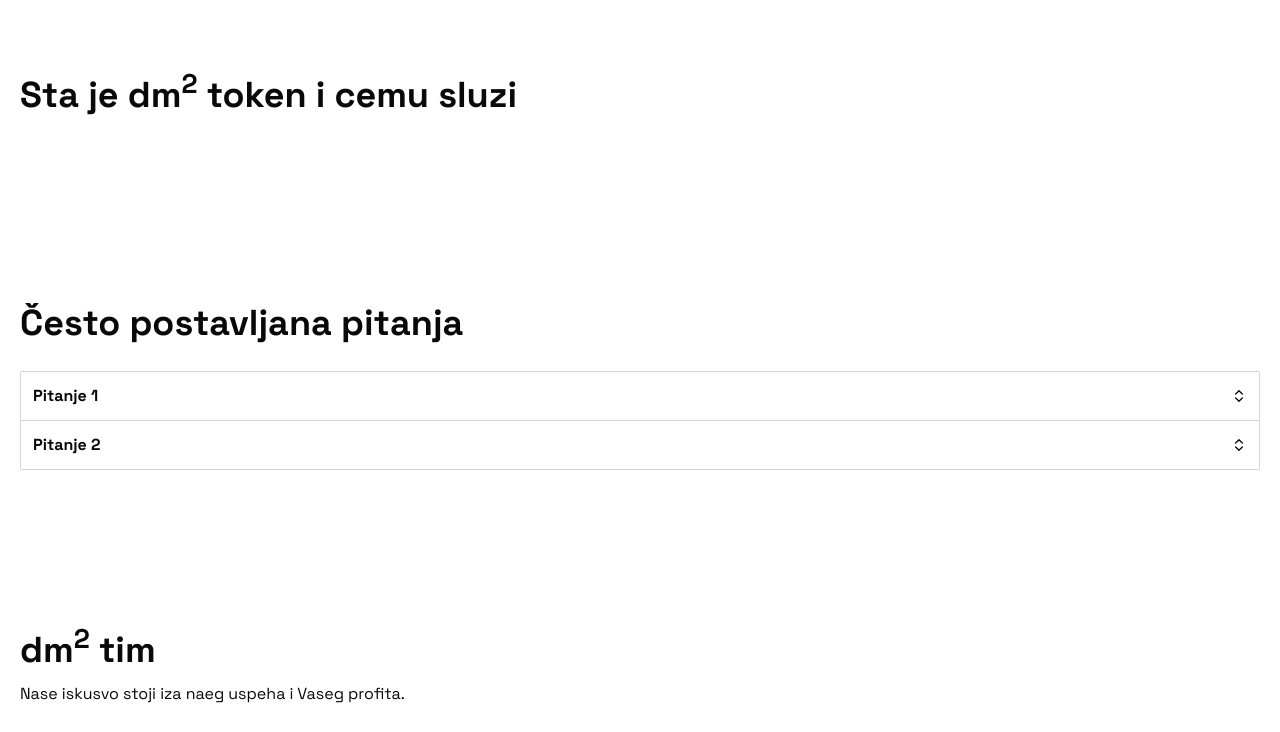
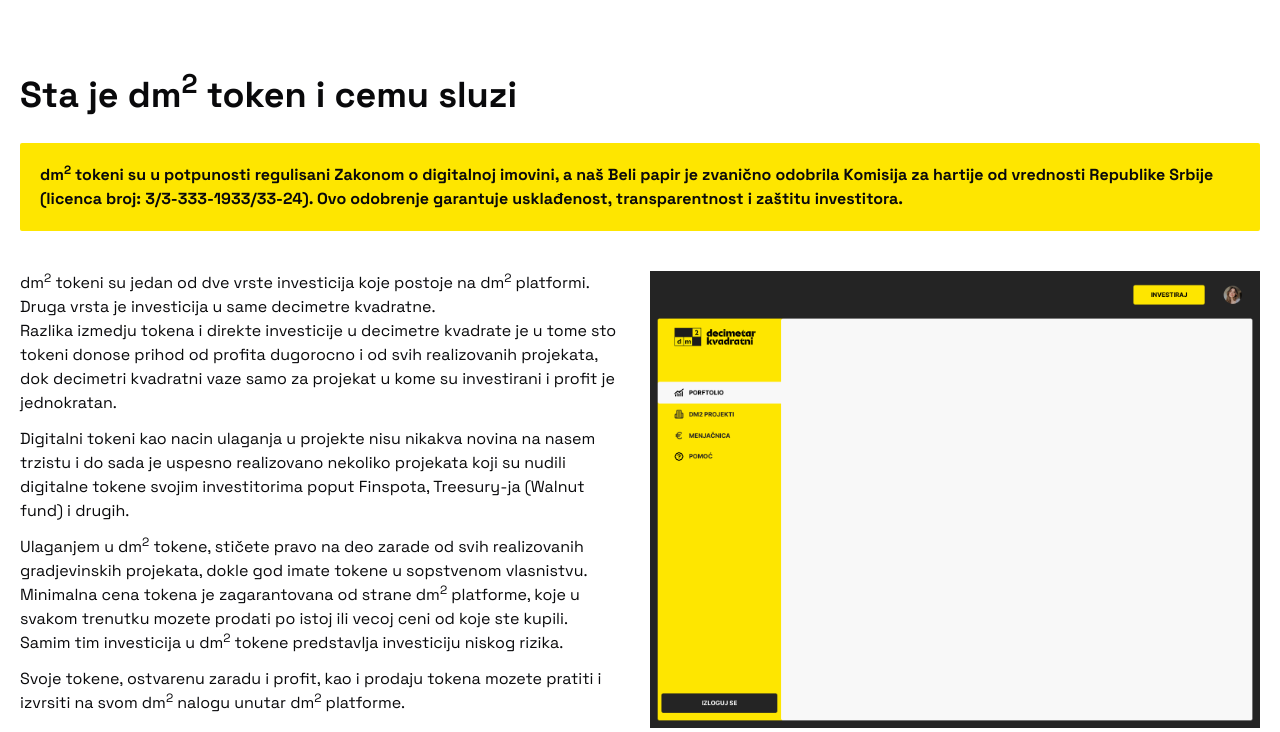
Before and after one commit to develo-pera/dm2, a Next.js app: page / in a window 1280 px wide. Shown: the part 3337-4069 px from the top of the page. Built offline with nearby package versions, Linux system fonts and the light colour scheme; grey boxes are pictures that could not be loaded.

Commit message:
Add token section

```diff
--- a/src/app/components/landing/about.tsx
+++ b/src/app/components/landing/about.tsx
@@ -32,7 +32,7 @@
         <div className="bg-zinc-100 p-5 md:p-10 rounded-xs flex flex-col gap-5">
           <p className="font-bold text-lg uppercase mb-3">Direktna investicija u projekte</p>
           <p>
-            Kroz našu platformu investitori mogu da ulože svoj novac direktno u građevinske projekte, tj. stambeno-poslovne komplekse u veoma najranijoj fazi.</p>
+            Kroz našu platformu investitori mogu da ulože svoj novac direktno u građevinske projekte, tj. stambeno-poslovne komplekse, hotele, kancelarije, poslovne centre, itd. u najranijoj fazi.</p>
           <p>Veličina investicije kreće od cene jedne desetine kvadrata u izgradnji, tj. decimetra kvadratnog, a moguće je investirati u više decimetara ili metara kvadratnih, pa do čak i jednu ili više celokupnih jedinica.
           </p>
         </div>
--- a/src/app/components/landing/token.tsx
+++ b/src/app/components/landing/token.tsx
@@ -1,7 +1,30 @@
+import Image from "next/image";
+
 const Token = () => {
   return (
     <div id="dm2-token" className="max-w-7xl mx-auto p-5 py-20">
       <h2 className="text-4xl font-bold mb-7">Sta je dm<sup>2</sup> token i cemu sluzi</h2>
+      <div>
+        <div className="bg-[#fee600] p-5 rounded-xs">
+          <p className="font-bold">dm<sup>2</sup> tokeni su u potpunosti regulisani Zakonom o digitalnoj imovini, a naš Beli papir je zvanično odobrila Komisija za hartije od vrednosti Republike Srbije (licenca broj: 3/3-333-1933/33-24). Ovo odobrenje garantuje usklađenost, transparentnost i zaštitu investitora.</p>
+        </div>
+        <div className="my-10 grid lg:grid-cols-2 gap-5">
+          <div>
+            <p>dm<sup>2</sup> tokeni su jedan od dve vrste investicija koje postoje na dm<sup>2</sup> platformi. Druga vrsta je investicija u same decimetre kvadratne.</p>
+            <p className="mb-3">Razlika izmedju tokena i direkte investicije u decimetre kvadrate je u tome sto tokeni donose prihod od profita dugorocno i od svih realizovanih projekata, dok decimetri kvadratni vaze samo za projekat u kome su investirani i profit je jednokratan.</p>
+            <p className="mb-3">Digitalni tokeni kao nacin ulaganja u projekte nisu nikakva novina na nasem trzistu i do sada je uspesno realizovano nekoliko projekata koji su nudili digitalne tokene svojim investitorima poput Finspota, Treesury-ja (Walnut fund) i drugih.</p>
+            <p>Ulaganjem u dm<sup>2</sup> tokene, stičete pravo na deo zarade od svih realizovanih gradjevinskih projekata, dokle god imate tokene u sopstvenom vlasnistvu. Minimalna cena tokena je zagarantovana od strane dm<sup>2</sup> platforme, koje u svakom trenutku mozete prodati po istoj ili vecoj ceni od koje ste kupili.</p>
+            <p className="mb-3">Samim tim investicija u dm<sup>2</sup> tokene predstavlja investiciju niskog rizika.</p>
+            <p>Svoje tokene, ostvarenu zaradu i profit, kao i prodaju tokena mozete pratiti i izvrsiti na svom dm<sup>2</sup> nalogu unutar dm<sup>2</sup> platforme.</p>
+          </div>
+          <Image src="/dm2-platforma-2.png" alt="dm2 platforma" width={1200} height={500} className="lg:inline-block hidden" />
+        </div>
+        <p className="mb-5 font-bold">Prijavi se na listu cekanja odmah i kupi dm<sup>2</sup> tokene po najpovoljnijim uslovima.</p>
+        <div className="flex gap-2">
+          <button className="bg-zinc-100 p-3 rounded-xs font-bold">Procitaj Beli papir</button>
+          <button className="bg-[#242424] text-white p-3 rounded-xs font-bold">Prijavi se na listu cekanja</button>
+        </div>
+      </div>
     </div>
   );
 };
```
Also changed, not shown: public/dm2-platforma-2.png (added), public/dm2-platforma.png (added).
